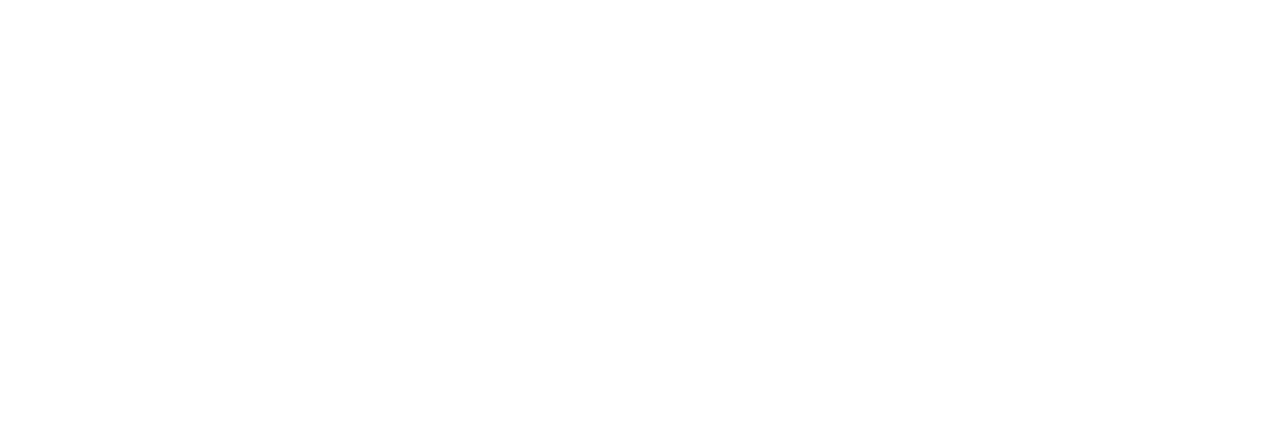
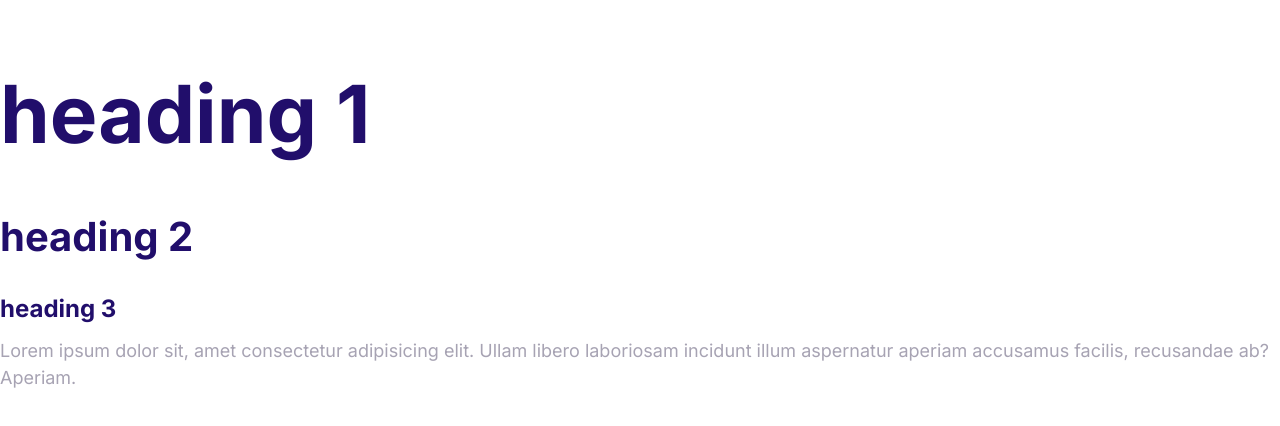
Before and after one commit to AMOGHPTL/moshify-p1, a plain HTML site: page index.html in a window 1280 px wide. Drawn offline with Linux system fonts and the light colour scheme.

Commit message:
define the styles for the fonts.

```diff
--- a/css/style.css
+++ b/css/style.css
@@ -3,6 +3,54 @@
     --color-secondary: #00d9ff;
     --color-accent: #ff3400;
     --color-heading: #210e6b;
-    --color-body: #ffffff;
+    --color-body: #a7a3b3;
 
 }
+
+html{
+font-size: 62.5%;
+}
+
+body{
+    font-family: 'Inter', sans-serif;
+    color: var(--color-body);
+    font-size: 2.4rem;
+    line-height: 1.5;
+}
+
+h1,h2,h3{
+    color: var(--color-heading);
+    margin-bottom: 1rem;
+}
+
+h1{
+    font-size: 7rem;
+}
+
+h2{
+    font-size: 4rem;
+}
+
+h3{
+    font-size: 3rem;
+}
+
+p{
+    margin-top: 0;
+}
+
+@media screen and (min-width:  1024px) {
+    body{
+        font-size: 1.8rem;
+    }
+
+    h1{
+        font-size: 8rem;
+    }
+    h2{
+        font-size: 4rem;
+    }
+    h3{
+        font-size: 2.4rem;
+    }
+}
--- a/index.html
+++ b/index.html
@@ -5,8 +5,23 @@
     <meta http-equiv="X-UA-Compatible" content="IE=edge" />
     <meta name="viewport" content="width=device-width, initial-scale=1.0" />
     <title>MOSHIFY</title>
+    <link rel="preconnect" href="https://fonts.googleapis.com" />
+    <link rel="preconnect" href="https://fonts.gstatic.com" crossorigin />
+    <link
+      href="https://fonts.googleapis.com/css2?family=Inter:wght@400;700&display=swap"
+      rel="stylesheet"
+    />
     <link rel="stylesheet" href="./css/normalize.css" />
     <link rel="stylesheet" href="./css/style.css" />
   </head>
-  <body></body>
+  <body>
+    <h1>heading 1</h1>
+    <h2>heading 2</h2>
+    <h3>heading 3</h3>
+    <p>
+      Lorem ipsum dolor sit, amet consectetur adipisicing elit. Ullam libero
+      laboriosam incidunt illum aspernatur aperiam accusamus facilis, recusandae
+      ab? Aperiam.
+    </p>
+  </body>
 </html>
```
